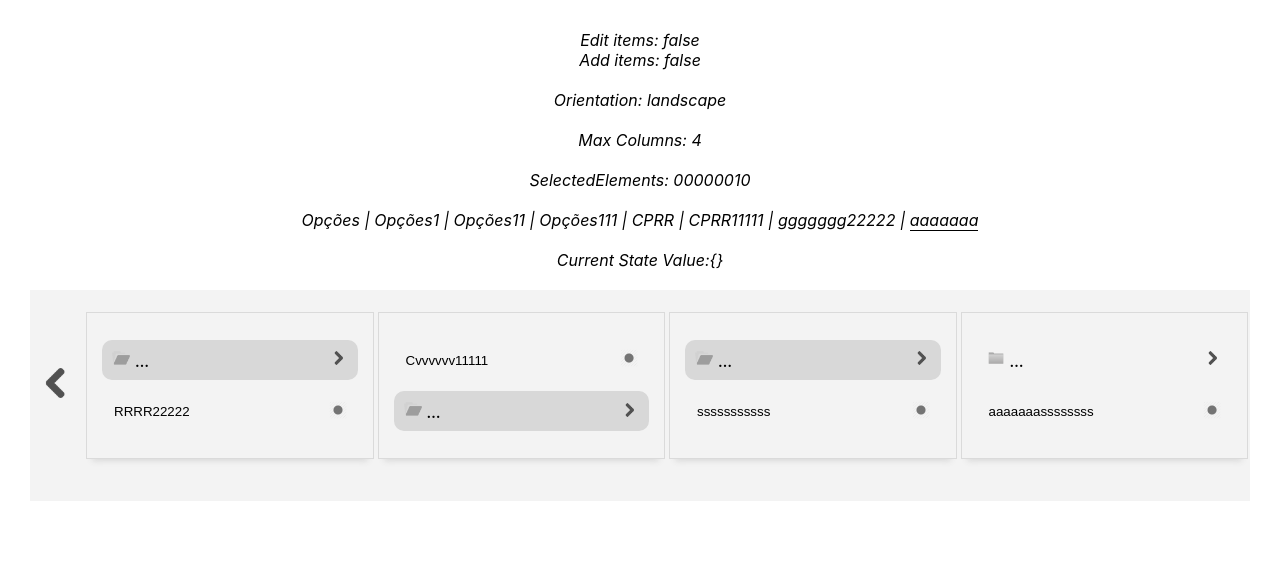
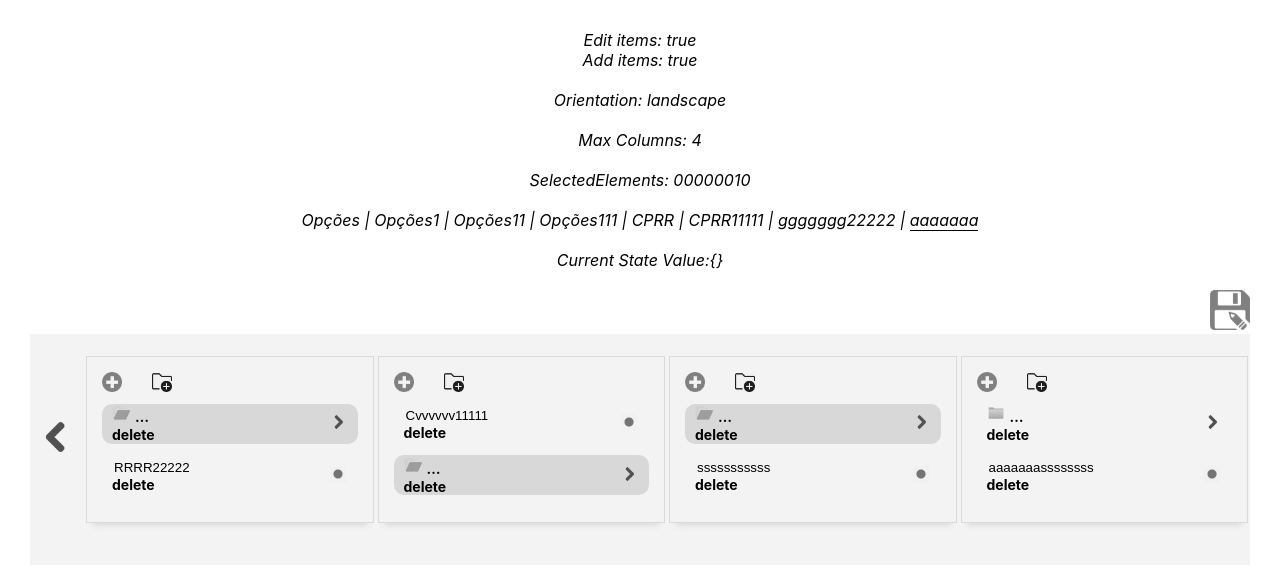
Before and after one commit to zealves/browse-tree, a React (Create React App) app: page / in a window 1280 px wide. Shown: the top 570 px of the page. Built offline with nearby package versions, Linux system fonts and the light colour scheme.

Commit message:
Add titles and icon save

```diff
--- a/src/App.js
+++ b/src/App.js
@@ -170,8 +170,8 @@ class App extends Component {
           itemMaxHeight={400}
           maxColumns={4}
           onUpdate={this.onChange}
-          editItems={false}
-          addItems={false}
+          editItems={true}
+          addItems={true}
           dev={true}
           />
       </div>
--- a/src/components/browseTree/browseTree.css
+++ b/src/components/browseTree/browseTree.css
@@ -164,3 +164,25 @@ img.addFolderItem {
 input:read-write:focus {
     font-family: cursive;
 }
+
+.saveIcon {
+    width: 40px;
+    height: 40px;
+}
+
+::-webkit-scrollbar {
+    width: 3px;
+    height: 10px;
+}
+
+::-webkit-scrollbar-track {
+    -webkit-box-shadow: inset 0 0 6px rgba(0,0,0,0.3);
+    border-radius: 5px;
+    margin-top: 12px;
+    margin-bottom: 12px;
+}
+
+::-webkit-scrollbar-thumb {
+    border-radius: 5px;
+    -webkit-box-shadow: inset 0 0 6px rgba(0,0,0,0.5);
+}
--- a/src/components/browseTree/browseTree.js
+++ b/src/components/browseTree/browseTree.js
@@ -7,6 +7,7 @@ import folderClose from '../../assets/img/folderClose.png'
 import dot from '../../assets/img/dot.png'
 import plus from '../../assets/img/plus.png'
 import plusFolder from '../../assets/img/plusFolder.png'
+import save from '../../assets/img/save.png'
 
 const Item = ({ data, index, renderChildren, columnPosition, selected, updateItem, deleteItem, editItems }) => {
     const { title, children, value } = data
@@ -44,11 +45,13 @@ const Item = ({ data, index, renderChildren, columnPosition, selected, updateIte
             <div className={'renderChildren'} onClick={() => (value ? renderChildren(index, columnPosition, value) : renderChildren(index, columnPosition))}>
                 {children.length > 0 ?
                     <img
+                        title={'Open folder'}
                         className={'arrow'}
                         alt={'>'}
                         src={arrowRight}
                 /> :
                     <img
+                        title={'Select item'}
                         className={'arrow'}
                         alt={'.'}
                         src={dot} />
@@ -359,19 +362,22 @@ class BrowseTree extends Component {
                     <br></br>
                 </div>
                 )}
+                <div style={{textAlign: 'right'}}>
+                    <img title={'Save'} alt={'Save items'} src={save} className={'saveIcon'} />
+                </div>
                 <section className='browseTree animated fadeIn'>
                     <div className='browseSubTree' style={this.layoutOrientation}>
                         {showBackBtn && (
                             <div className={'backBtnContent'}>
-                                <img className={'backBtn'} onClick={this.back} src={arrowLeft} alt='Back' />
+                                <img title={'Go back'} className={'backBtn'} onClick={this.back} src={arrowLeft} alt='Back' />
                             </div>
                         )}
                         {childrenElements.map((item, pos) => (
                             <div style={this.columnStyle} className={item.hidden ? 'columnHidden' : (item.length > 0 ? 'column' : '')} key={pos}>
                                 {addItems &&
                                 <div className={'interactionIcons'}>
-                                    <img alt={'Add single item'} src={plus} className={'addItem'} onClick={() => this.addItem(pos, false)} />
-                                    <img alt={'Add folder item'} src={plusFolder} className={'addFolderItem'} onClick={() => this.addItem(pos, true)} />
+                                    <img title={'Add new item'} alt={'Add new item'} src={plus} className={'addItem'} onClick={() => this.addItem(pos, false)} />
+                                    <img title={'Add new folder'} alt={'Add new folder'} src={plusFolder} className={'addFolderItem'} onClick={() => this.addItem(pos, true)} />
                                 </div>}
                                 {item.map((e,i) =>
                                     <Item editItems={editItems} deleteItem={this.deleteItem} updateItem={this.updateItem} selected={selectedElements[pos]} columnPosition={pos} data={e} key={i} index={i} renderChildren={this.renderChildren} />
```
Also changed, not shown: src/assets/img/save.png (added).
